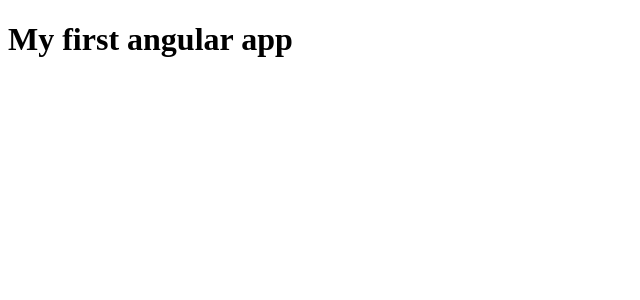
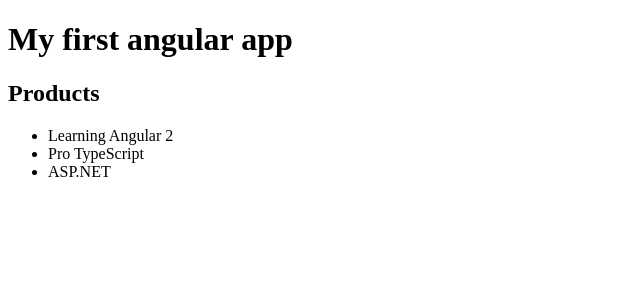
Before and after one commit to daniildeveloper/greg-lim-ng2, an Angular app: page / in a window 1280 px wide. Shown: the top 300 px of the page, without its empty margins (0-640 px from the left). Built offline with nearby package versions, Linux system fonts and the light colour scheme.

Commit message:
learned how to nest components. Dependency injection

```diff
--- a/src/app/app.component.html
+++ b/src/app/app.component.html
@@ -1,3 +1,4 @@
 <h1>
   {{title}}
 </h1>
+<products></products>
--- a/src/app/app.module.ts
+++ b/src/app/app.module.ts
@@ -1,3 +1,4 @@
+import { ProductComponent } from './products/products.component';
 import { BrowserModule } from '@angular/platform-browser';
 import { NgModule } from '@angular/core';
 import { FormsModule } from '@angular/forms';
@@ -12,7 +13,8 @@ import { AppComponent } from './app.component';
  */
 @NgModule({
   declarations: [
-    AppComponent
+    AppComponent,
+    ProductComponent
   ],
   imports: [
     BrowserModule,
--- /dev/null
+++ b/src/app/products/product.service.ts
@@ -0,0 +1,16 @@
+/**
+ * Service to contain needed classes
+ */
+export class ProductService {
+
+    /**
+     * get products array
+     */
+    getProducts(): string[] {
+        return [
+            'Learning Angular 2',
+            'Pro TypeScript',
+            'ASP.NET'
+        ];
+    }
+}
--- /dev/null
+++ b/src/app/products/products.component.html
@@ -0,0 +1,6 @@
+<h2>Products</h2>
+<ul>
+    <li *ngFor="let product of products" >
+        {{product}}
+    </li>
+</ul>
--- /dev/null
+++ b/src/app/products/products.component.ts
@@ -0,0 +1,22 @@
+import { ProductService } from './product.service';
+import { Component } from '@angular/core';
+
+/**
+ * Products
+ */
+@Component({
+    selector: 'products',
+    templateUrl: './products.component.html',
+    providers: [ProductService]
+})
+export class ProductComponent {
+    products;
+
+    /**
+     * use dependency injection
+     * @param productService
+     */
+    constructor(productService: ProductService) {
+        this.products = productService.getProducts();
+    }
+}
```
